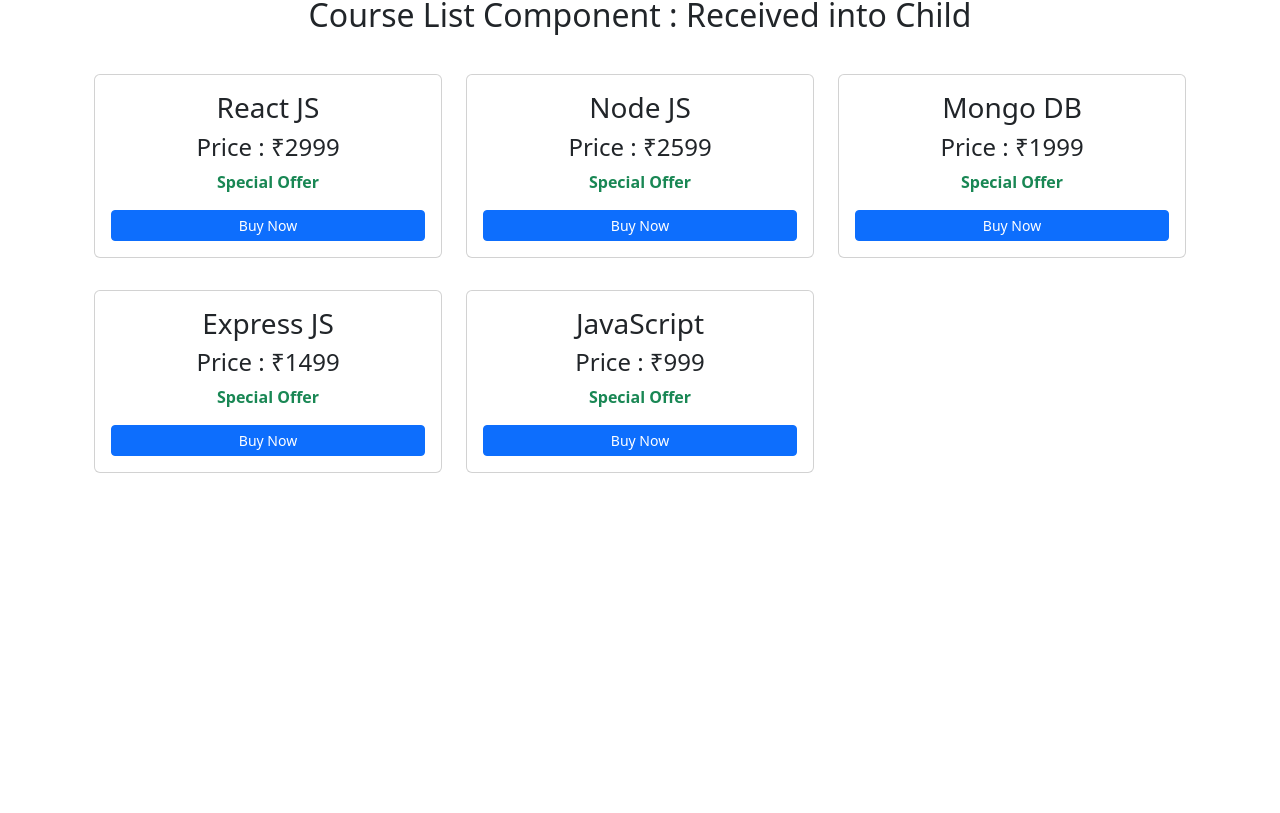
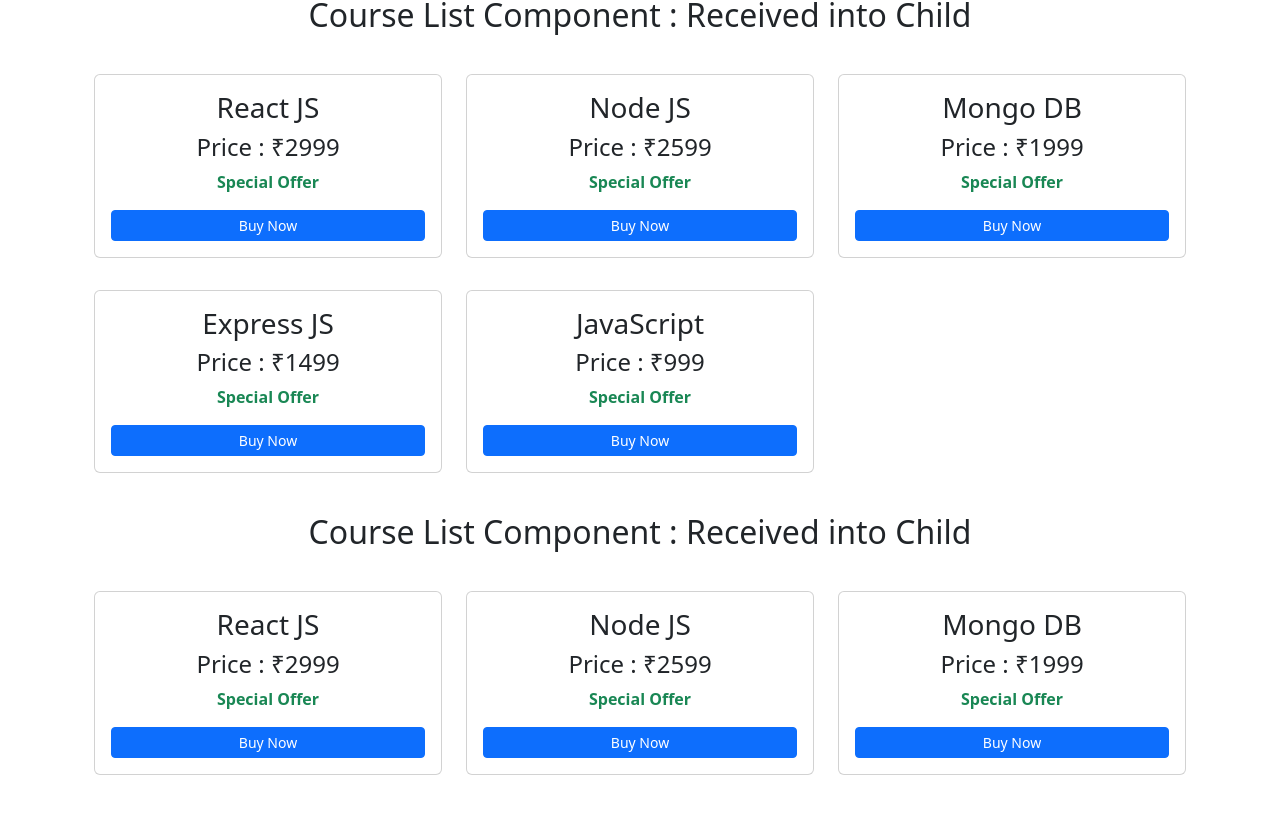
Before and after one commit to developersksingh/react-complete-development, a React (Vite) app in the folder dojo-blog/: page / in a window 1280 px wide. Shown: the part 979-1792 px from the top of the page. Before the commit the page ends 1500 px from the top, so only its background shows below. Built offline with nearby package versions, Linux system fonts and the light colour scheme.

Commit message:
Reusing Components with fillter data using the data
Reusing Components with fillter data using the data

```diff
--- a/dojo-blog/src/Home.jsx
+++ b/dojo-blog/src/Home.jsx
@@ -36,6 +36,7 @@ function Home() {
         <hr />
 
         <CourseList courses={courses} pageTitle={pageTitle} />
+        <CourseList courses={courses.filter(course => course.price > 1500)} pageTitle={pageTitle} />
       </div>
     </>
   );
```
